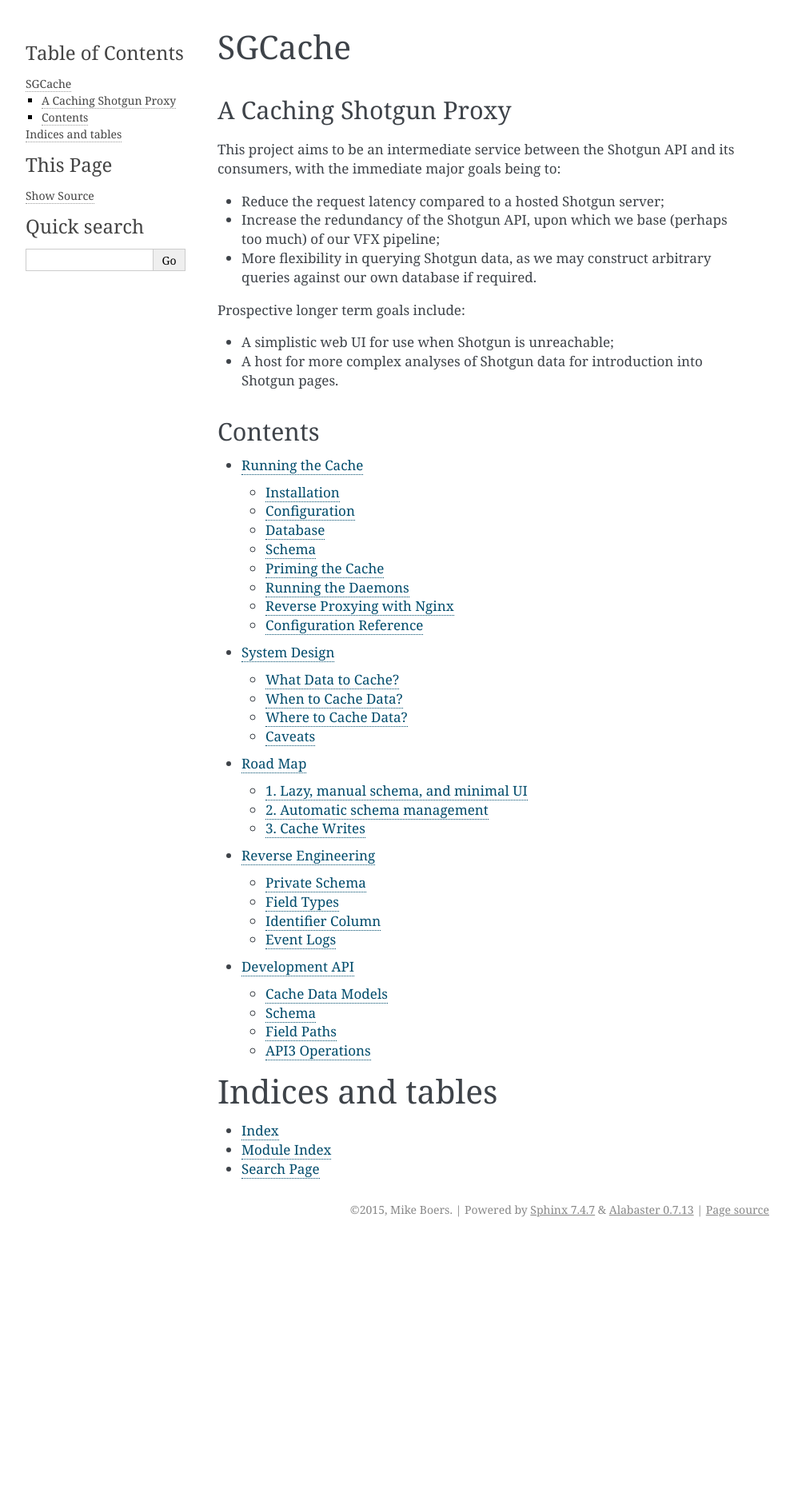
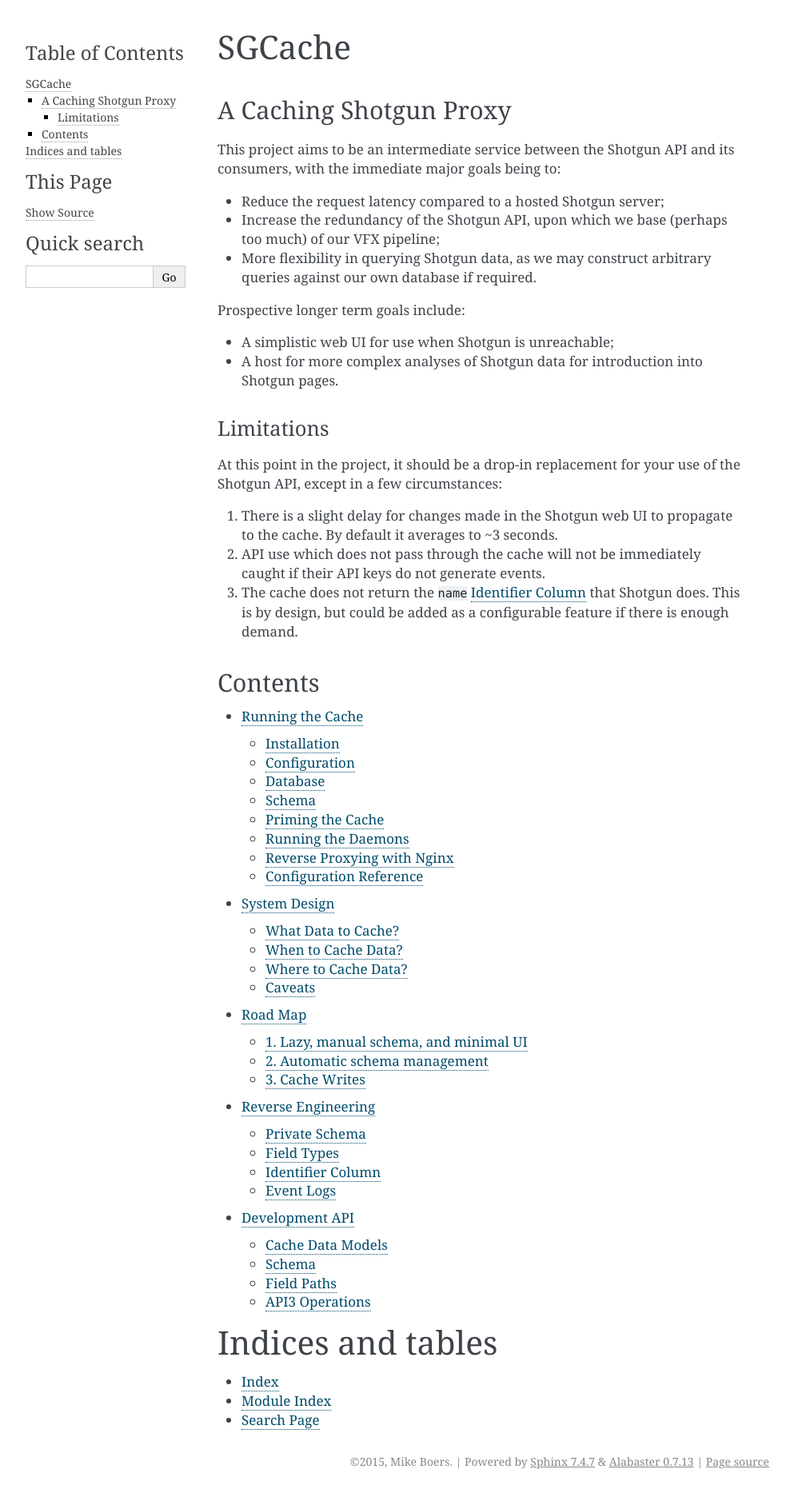
Before and after one commit to vfxetc/sgcache, a Sphinx documentation site: the page built from docs/index.rst, in a window 1280 px wide. Shown: the whole page at 80% size, without its empty margins (148-1141 px from the left). Built offline with Sphinx 7.4.7, drawn with Linux system fonts in a browser that asks for light colours; before the commit the page ends 1552 px from its top, so only the background shows below that.

Commit message:
Document the known limitations on the index

```diff
--- a/docs/index.rst
+++ b/docs/index.rst
@@ -27,6 +27,23 @@
   Shotgun pages.
 
 
+Limitations
+...........
+
+At this point in the project, it should be a drop-in replacement for your use
+of the Shotgun API, except in a few circumstances:
+
+1. There is a slight delay for changes made in the Shotgun web UI to propagate
+   to the cache. By default it averages to ~3 seconds.
+
+2. API use which does not pass through the cache will not be immediately caught
+   if their API keys do not generate events.
+
+3. The cache does not return the ``name`` :ref:`identifier_column` that Shotgun does.
+   This is by design, but could be added as a configurable feature if there
+   is enough demand.
+
+
 
 Contents
 --------
--- a/docs/reverse_engineering.rst
+++ b/docs/reverse_engineering.rst
@@ -171,6 +171,8 @@
 
 
 
+.. _identifier_column:
+
 Identifier Column
 -----------------
 
```
